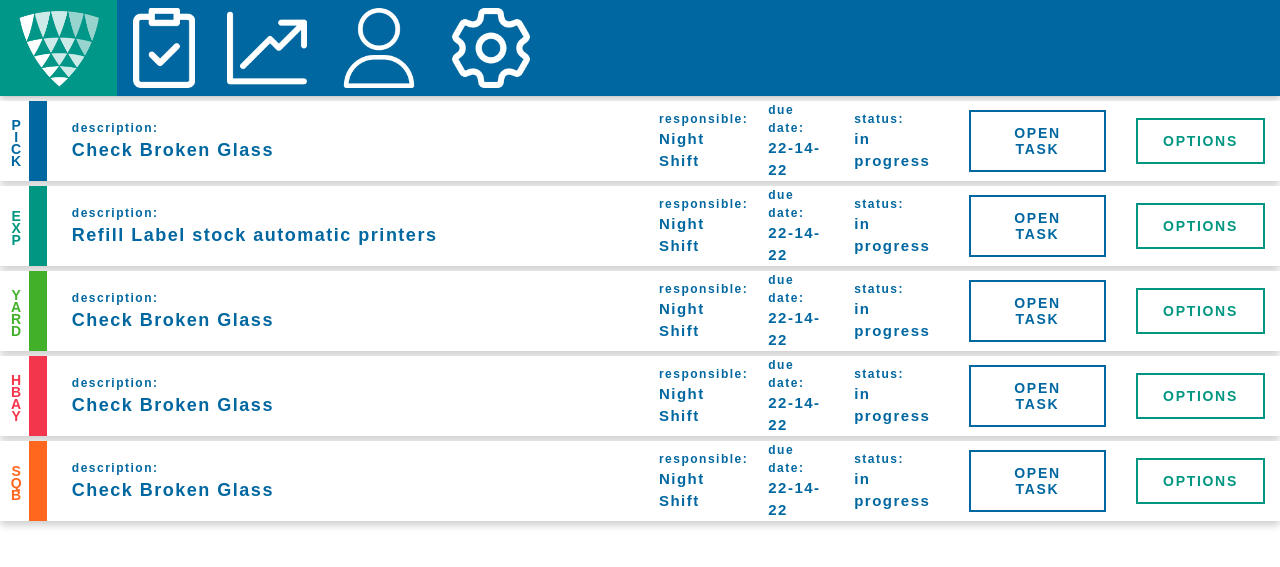
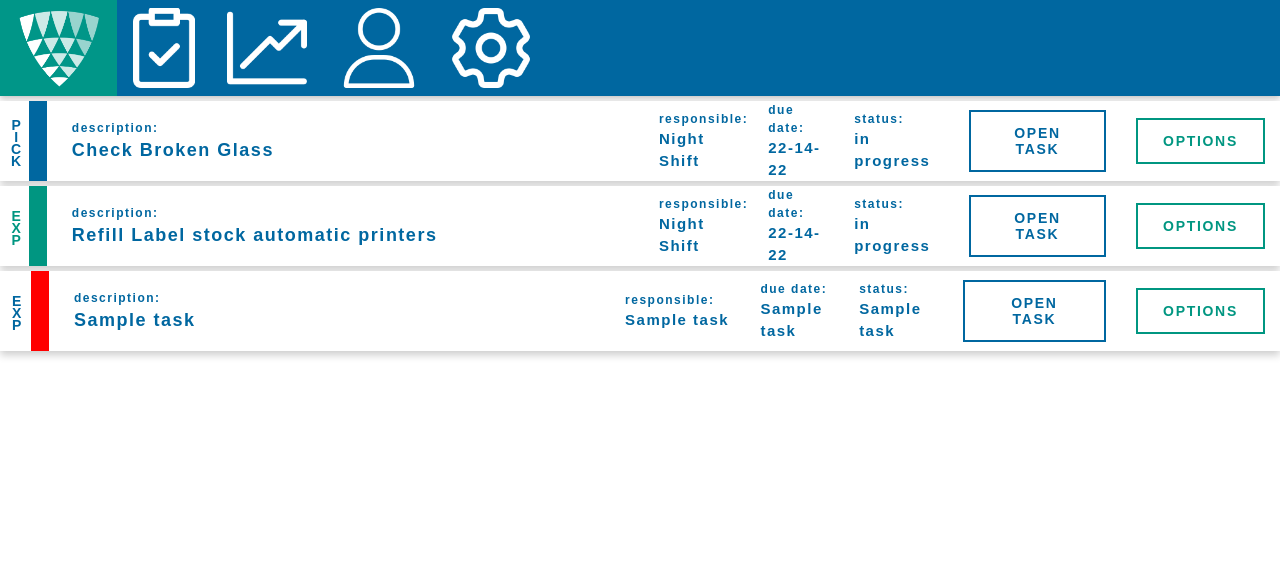
Before and after one commit to patrickvanriesen/patrick, a Flask app: template templates/home.html in a window 1280 px wide. Shown: the top 567 px of the page. Run offline with Flask 2, Linux system fonts and the light colour scheme; the template is opened without the code that fills it: most values are stand-ins (such as "Sample title", 1, 10 or a date in 2020).

Commit message:
dyn.add task rows. next step is to pass date to modal

```diff
--- a/main.py
+++ b/main.py
@@ -20,8 +20,8 @@
         zones = role['zones']
 
         # retrieve task information needed to show tasks
-        tasks = DbCon(session['db']).\
-            return_result('SELECT * FROM TASK_TABLE JOIN Zone_table ON zone = Zone_description')
+        tasks = DbCon(session['db']).return_result(
+            'SELECT TASK_TABLE.ROWID,* FROM TASK_TABLE JOIN Zone_table ON zone = Zone_description')
 
         return render_template('/home.html', tasks=tasks, rights=rights, buildings=buildings, zones=zones)
 
--- a/templates/home.html
+++ b/templates/home.html
@@ -130,35 +130,36 @@
 
     </div>
 
+    {% for task in tasks %}
     <div class="task_row">
         <!-- zone header -->
         <div style="width: 2.5%; display: inline-flex; justify-content: center;">
-            <strong style="color:#43b02a;" class="zone_header">YARD</strong>
+            <strong style="color:{{ task[17] }}" class="zone_header">EXP</strong>
         </div>
         <!-- zone color -->
-        <div style="background-color:#43b02a" class="zone_color"></div>
-        <!-- Task description (width(incl.)54%) -->
-        <div class="task_description" style="width:50%">
+        <div style="background-color:{{ task[17] }};width:1.5%;" class="zone_color"></div>
+        <!-- Task description (width(incl.)34%) -->
+        <div class="task_description" style="width:45%">
             <small class="lineage_font_semi_bold">description:</small>
-            <strong class="lineage_font_semi_bold" style="font-size:18px;">Check Broken Glass</strong></div>
-        <!-- responsible -->
-        <div class="task_description">
+            <strong class="lineage_font_semi_bold" style="font-size:18px;">{{task[1]}}</strong></div>
+        <!-- responsible (44) -->
+        <div class="task_description" style="width:11%" >
             <small class="lineage_font_semi_bold" >responsible:</small>
-            <strong class="lineage_font_semi_bold" >Night Shift</strong>
+            <strong class="lineage_font_semi_bold" >{{task[2]}}</strong>
         </div>
-        <!-- Due Date -->
-        <div class="task_description">
+        <!-- Due Date (52) -->
+        <div class="task_description" style="width:8%">
             <small class="lineage_font_semi_bold" >due date:</small>
-            <strong class="lineage_font_semi_bold" >22-14-22</strong>
+            <strong class="lineage_font_semi_bold" >{{task[7]}}</strong>
         </div>
-        <!-- Status -->
-        <div class="task_description">
+        <!-- Status (60) -->
+        <div class="task_description" style="width:8%">
             <small class="lineage_font_semi_bold">status: </small>
-            <strong class="lineage_font_semi_bold">in progress</strong>
+            <strong class="lineage_font_semi_bold">{{task[10]}}</strong>
         </div>
         <!-- open task -->
         <div class="task_description" style="margin:5px;">
-            <a class="lineage_blue_button" onclick="open_task_modal();">Open Task</a>
+            <a class="lineage_blue_button" onclick="open_modal('task_modal_full');">Open Task</a>
         </div>
         <!-- task options, for now teal color maybe change to grey -->
         <div class="task_description" style="margin:5px;">
@@ -166,78 +167,7 @@
         </div>
 
     </div>
-    <div class="task_row">
-        <!-- zone header -->
-        <div style="width: 2.5%; display: inline-flex; justify-content: center;">
-            <strong style="color:#f4364c;" class="zone_header">HBAY</strong>
-        </div>
-        <!-- zone color -->
-        <div style="background-color:#f4364c" class="zone_color"></div>
-        <!-- Task description (width(incl.)54%) -->
-        <div class="task_description" style="width:50%">
-            <small class="lineage_font_semi_bold">description:</small>
-            <strong class="lineage_font_semi_bold" style="font-size:18px;">Check Broken Glass</strong></div>
-        <!-- responsible -->
-        <div class="task_description">
-            <small class="lineage_font_semi_bold" >responsible:</small>
-            <strong class="lineage_font_semi_bold" >Night Shift</strong>
-        </div>
-        <!-- Due Date -->
-        <div class="task_description">
-            <small class="lineage_font_semi_bold" >due date:</small>
-            <strong class="lineage_font_semi_bold" >22-14-22</strong>
-        </div>
-        <!-- Status -->
-        <div class="task_description">
-            <small class="lineage_font_semi_bold">status: </small>
-            <strong class="lineage_font_semi_bold">in progress</strong>
-        </div>
-        <!-- open task -->
-        <div class="task_description" style="margin:5px;">
-            <a class="lineage_blue_button" onclick="open_task_modal();">Open Task</a>
-        </div>
-        <!-- task options, for now teal color maybe change to grey -->
-        <div class="task_description" style="margin:5px;">
-            <a class="lineage_green_button" onclick="">Options</a>
-        </div>
-
-    </div>
-    <div class="task_row">
-        <!-- zone header -->
-        <div style="width: 2.5%; display: inline-flex; justify-content: center;">
-            <strong style="color:#ff671f;" class="zone_header">SQB</strong>
-        </div>
-        <!-- zone color -->
-        <div style="background-color:#ff671f" class="zone_color"></div>
-        <!-- Task description (width(incl.)54%) -->
-        <div class="task_description" style="width:50%">
-            <small class="lineage_font_semi_bold">description:</small>
-            <strong class="lineage_font_semi_bold" style="font-size:18px;">Check Broken Glass</strong></div>
-        <!-- responsible -->
-        <div class="task_description">
-            <small class="lineage_font_semi_bold" >responsible:</small>
-            <strong class="lineage_font_semi_bold" >Night Shift</strong>
-        </div>
-        <!-- Due Date -->
-        <div class="task_description">
-            <small class="lineage_font_semi_bold" >due date:</small>
-            <strong class="lineage_font_semi_bold" >22-14-22</strong>
-        </div>
-        <!-- Status -->
-        <div class="task_description">
-            <small class="lineage_font_semi_bold">status: </small>
-            <strong class="lineage_font_semi_bold">in progress</strong>
-        </div>
-        <!-- open task -->
-        <div class="task_description" style="margin:5px;">
-            <a class="lineage_blue_button" onclick="open_task_modal();">Open Task</a>
-        </div>
-        <!-- task options, for now teal color maybe change to grey -->
-        <div class="task_description" style="margin:5px;">
-            <a class="lineage_green_button" onclick="">Options</a>
-        </div>
-
-    </div>
+    {% endfor %}
 
 </div>
 
@@ -712,7 +642,6 @@
     </div>
 </div>
 
-
 <!--todo create add_user modal-->
 <!--todo create more generic modal then task_modal-->
 <div id="add_user_modal" class="task_modal">
```
Also changed, not shown: KBL.db.
